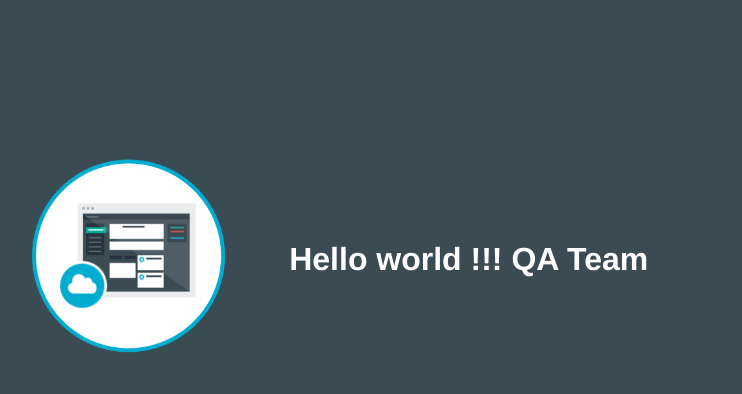
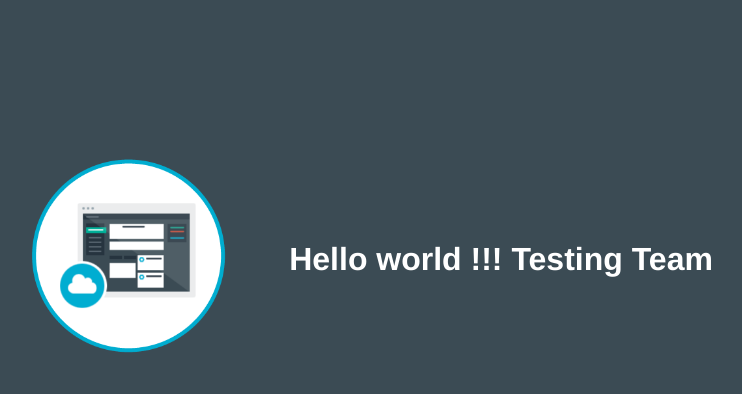
Before and after one commit to zahidsalim/simple-toolchain-20190306141327682, a website: page public/index.html in a window 1280 px wide. Shown: the whole page, without its empty margins (253-995 px from the left). Drawn offline with Linux system fonts and the light colour scheme.

Commit message:
Committed

```diff
--- a/public/index.html
+++ b/public/index.html
@@ -15,7 +15,7 @@
           <img class = "newappIcon" src="images/newapp-icon.png">
         </td>
         <td>
-          <h1>Hello world !!! QA Team</h1>
+          <h1>Hello world !!! Testing Team</h1>
         </td>
       </tr>
     </table>
```
